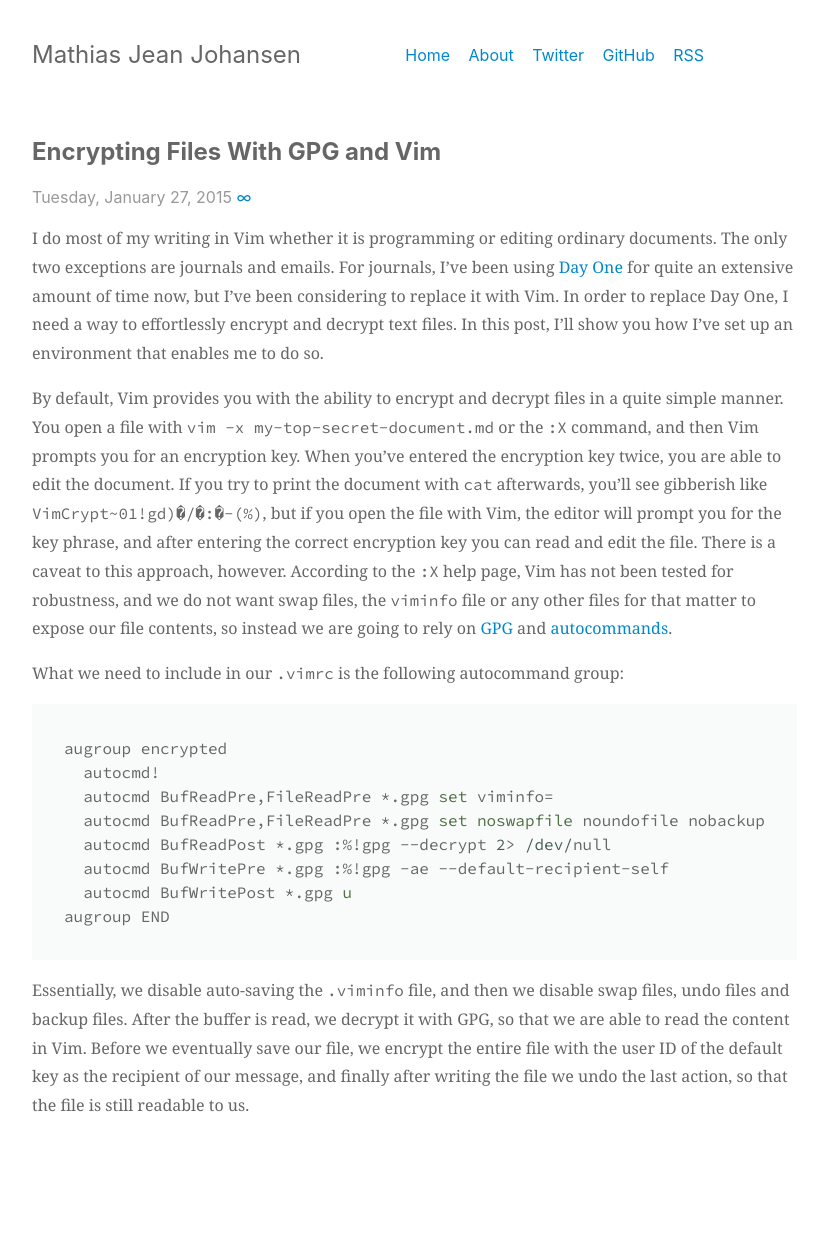
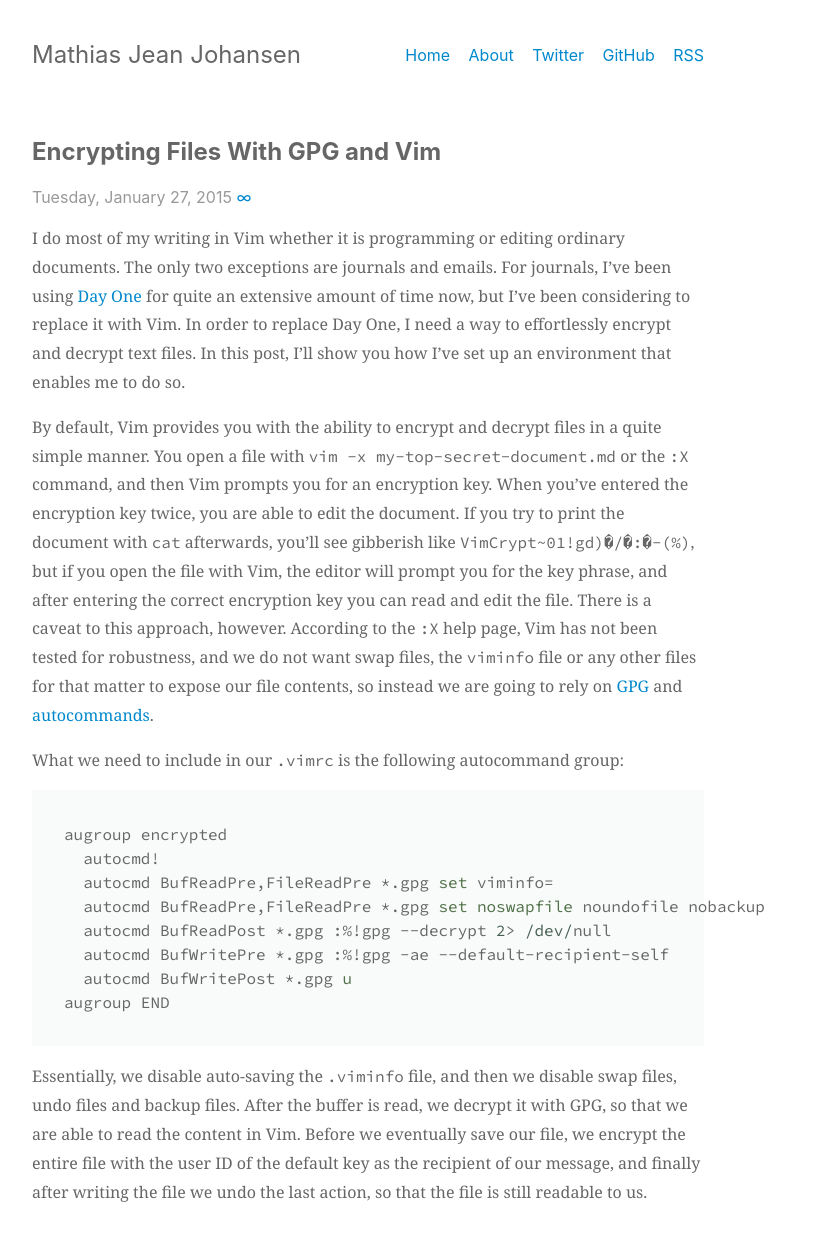
Before and after one commit to majjoha/majjoha.github.io, a Jekyll site: the page built from _posts/2015-01-27-encrypting-files-with-gpg-and-vim.md, in a window 1280 px wide. Shown: the whole page, without its empty margins (272-1096 px from the left). Built offline with Jekyll 4.4.1, drawn with Linux system fonts in a browser that asks for light colours; before the commit the page ends 1160 px from its top, so only the background shows below that.

Commit message:
Fix width of block quotes.

```diff
--- a/_includes/style.css
+++ b/_includes/style.css
@@ -146,6 +146,7 @@
   padding: 0.5rem 1rem;
   margin: 1rem auto;
   word-wrap: break-word;
+  max-width: 42rem;
   line-height: 1.5;
 }
 
```
